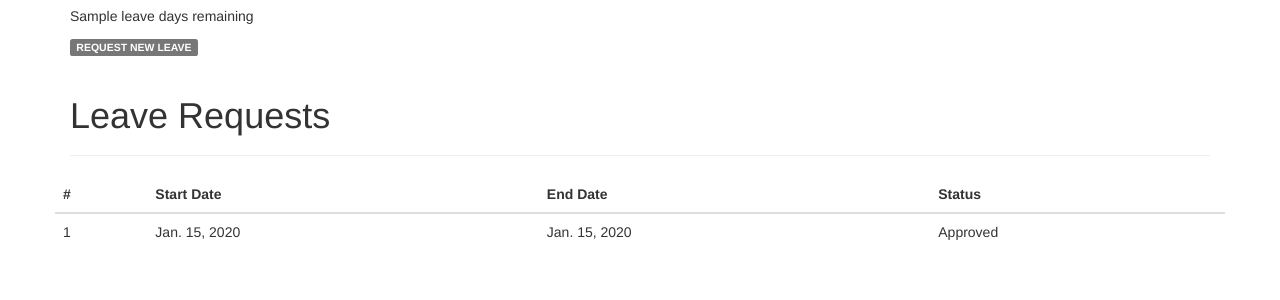
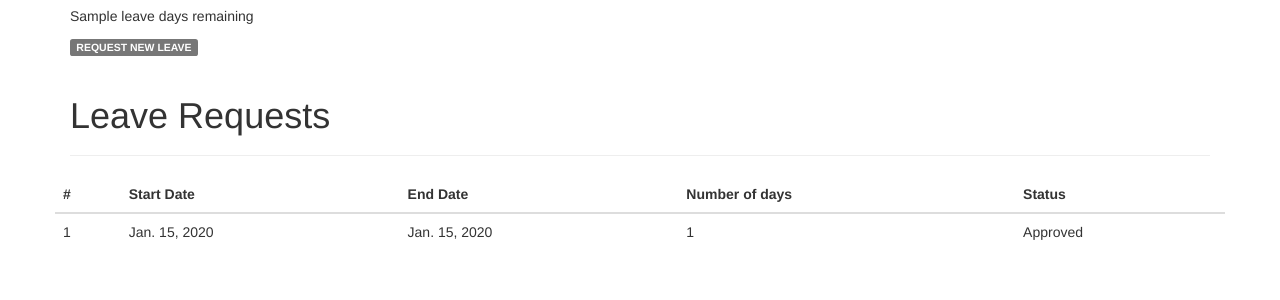
Before and after one commit to mokgadirasekgala/hr, a Django app: template leave/templates/leave/index.html in a window 1280 px wide. Shown: the part 425-725 px from the top of the page. Run offline with Django 3.2, Linux system fonts and the light colour scheme; tables that the repository leaves empty hold one stand-in row (values such as "Sample post"); the template is opened without the code that fills it: values that come from a table or form of the project are taken from there, most other values are stand-ins (such as "Sample title", 1, 10 or a date in 2020); some libraries are stand-ins or nearby versions.

Commit message:
fix count days on leave

```diff
--- a/leave/datehelpers.py
+++ b/leave/datehelpers.py
@@ -10,7 +10,7 @@
 	total_days=(end-start).days +1
 	oneday=timedelta(days=1)
 	current_date=start
-	for i in range(0,total_days+1):
+	while current_date<=end:
 		if current_date.weekday()>=5 or (current_date.day,current_date.month) in public_holidays: #day is weekend or public holiday
 			total_days-=1
 		current_date+=oneday
--- a/leave/templates/leave/index.html
+++ b/leave/templates/leave/index.html
@@ -36,6 +36,7 @@
                     <th>#</th>
                     <th>Start Date</th>
                     <th>End Date</th>
+                    <th>Number of days</th>
                     <th>Status</th>
                   </tr>
                 </thead>
@@ -45,6 +46,7 @@
                     <td>{{ forloop.counter }}</td>
                     <td>{{ request.start_date }}</td>
                     <td>{{ request.end_date }}</td>
+                      <td>{{ request.days_of_leave }}</td>
                     <td>{{ request.status }}</td>
                   </tr>
                   {% endfor %}
--- a/leave/views.py
+++ b/leave/views.py
@@ -55,6 +55,7 @@
             startdate=form.cleaned_data['startdate']
             enddate=form.cleaned_data['enddate']
             validated=emp.isPreApproved(startdate,enddate)
+            print validated
             if validated[0]:
                 leave = Leave.objects.create(start_date=startdate, end_date=enddate,employee_username=request.user.username)
                 messages.success(request,'Leave Logged for Approval')
```
